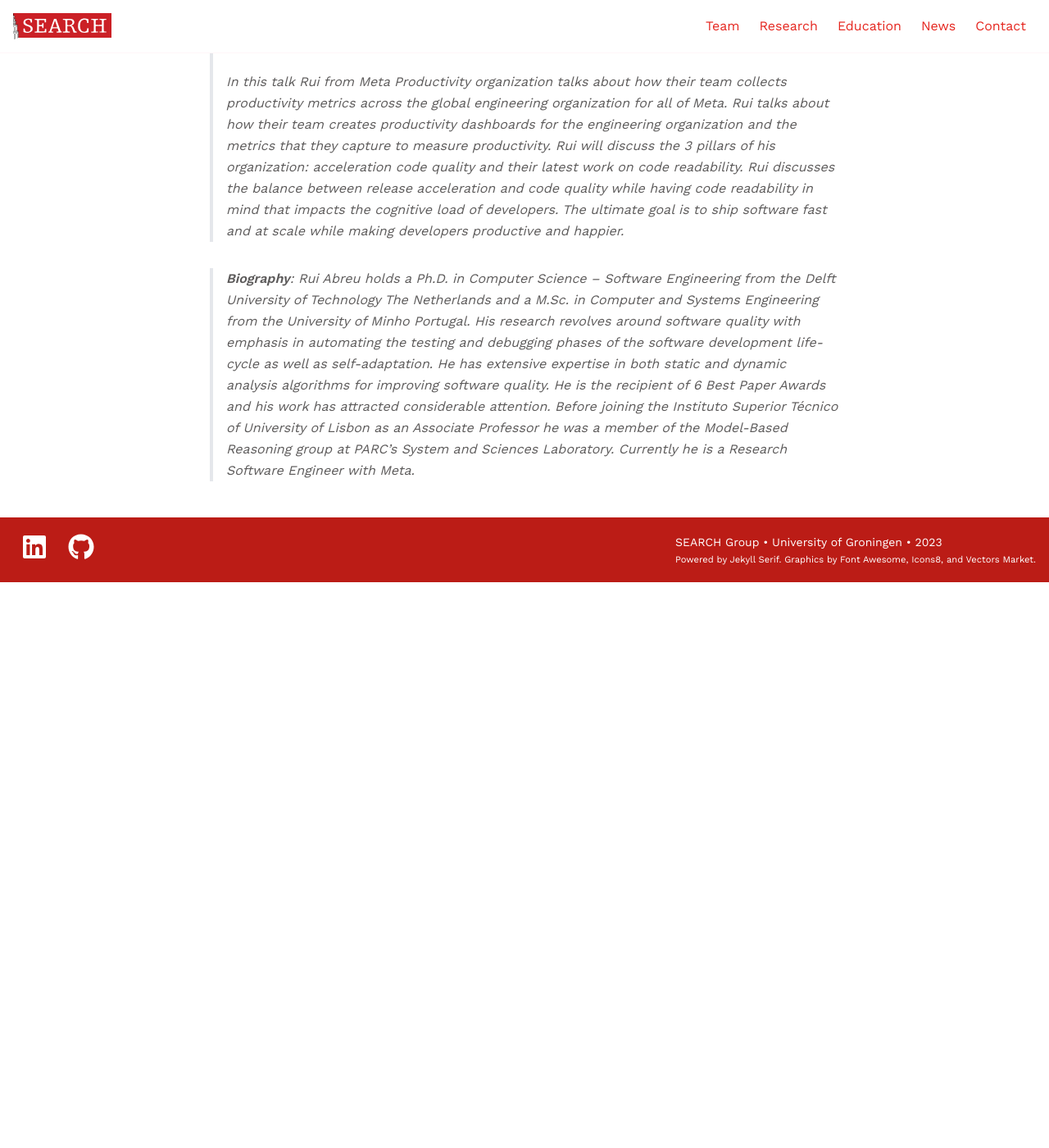
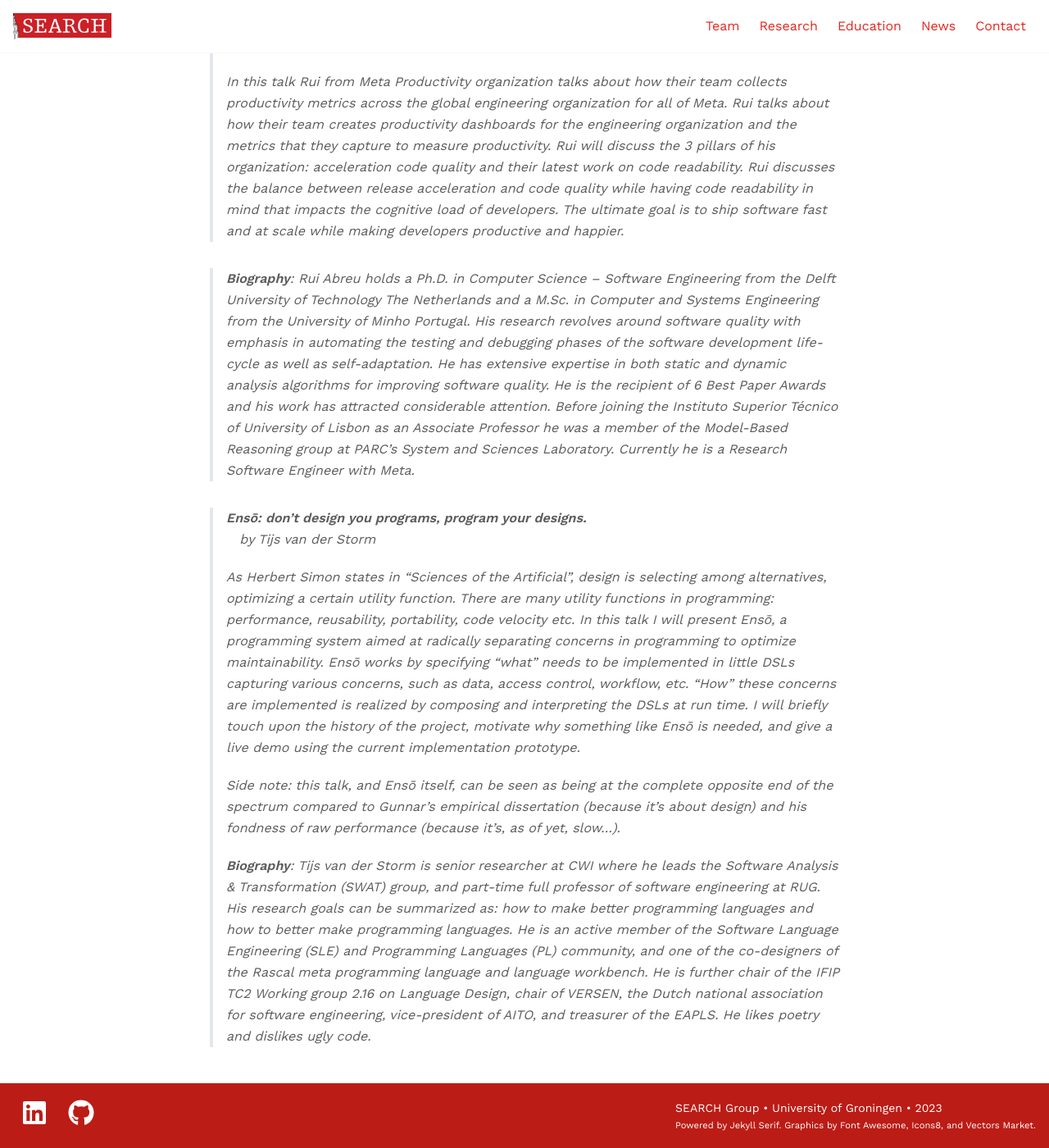
Before and after one commit to search-rug/search-rug.github.io, a Jekyll site: the page built from _events/northse2023.md, in a window 1280 px wide and 1400 px high, scrolled down 2205 px. Shown: the whole window at 82% size. Built offline with Jekyll 4.4.1, drawn with Linux system fonts in a browser that asks for light colours; nearby versions of some CDN libraries; some web fonts are replaced; before the commit the page ends 2915 px from its top, so only the background shows below that.

Commit message:
added details of Tijs' talk

```diff
--- a/_events/northse2023.md
+++ b/_events/northse2023.md
@@ -54,3 +54,13 @@
 > In this talk Rui from Meta Productivity organization talks about how their team collects productivity metrics across the global engineering organization for all of Meta. Rui talks about how their team creates productivity dashboards for the engineering organization and the metrics that they capture to measure productivity. Rui will discuss the 3 pillars of his organization: acceleration code quality and their latest work on code readability. Rui discusses the balance between release acceleration and code quality while having code readability in mind that impacts the cognitive load of developers. The ultimate goal is to ship software fast and at scale while making developers productive and happier.
 
 > **Biography**: Rui Abreu holds a Ph.D. in Computer Science – Software Engineering from the Delft University of Technology The Netherlands and a M.Sc. in Computer and Systems Engineering from the University of Minho Portugal. His research revolves around software quality with emphasis in automating the testing and debugging phases of the software development life-cycle as well as self-adaptation. He has extensive expertise in both static and dynamic analysis algorithms for improving software quality. He is the recipient of 6 Best Paper Awards and his work has attracted considerable attention. Before joining the Instituto Superior Técnico of University of Lisbon as an Associate Professor he was a member of the Model-Based Reasoning group at PARC’s System and Sciences Laboratory. Currently he is a Research Software Engineer with Meta.
+>
+
+> **Ensō: don’t design you programs, program your designs.**\
+> &nbsp;&nbsp; by Tijs van der Storm
+>
+> As Herbert Simon states in “Sciences of the Artificial”, design is selecting among alternatives, optimizing a certain utility function. There are many utility functions in programming: performance, reusability, portability, code velocity etc. In this talk I will present Ensō, a programming system aimed at radically separating concerns in programming to optimize maintainability. Ensō works by specifying “what” needs to be implemented in little DSLs capturing various concerns, such as data, access control, workflow, etc. “How” these concerns are implemented is realized by composing and interpreting the DSLs at run time. I will briefly touch upon the history of the project, motivate why something like Ensō is needed, and give a live demo using the current implementation prototype.
+>
+> *Side note:* this talk, and Ensō itself, can be seen as being at the complete opposite end of the spectrum compared to Gunnar’s empirical dissertation (because it’s about design) and his fondness of raw performance (because it’s, as of yet, slow…).
+>
+> **Biography**: Tijs van der Storm is senior researcher at CWI where he leads the Software Analysis & Transformation (SWAT) group, and part-time full professor of software engineering at RUG. His research goals can be summarized as: how to make better programming languages and how to better make programming languages. He is an active member of the Software Language Engineering (SLE) and Programming Languages (PL) community, and one of the co-designers of the Rascal meta programming language and language workbench. He is further chair of the IFIP TC2 Working group 2.16 on Language Design, chair of VERSEN, the Dutch national association for software engineering, vice-president of AITO, and treasurer of the EAPLS. He likes poetry and dislikes ugly code.
```
